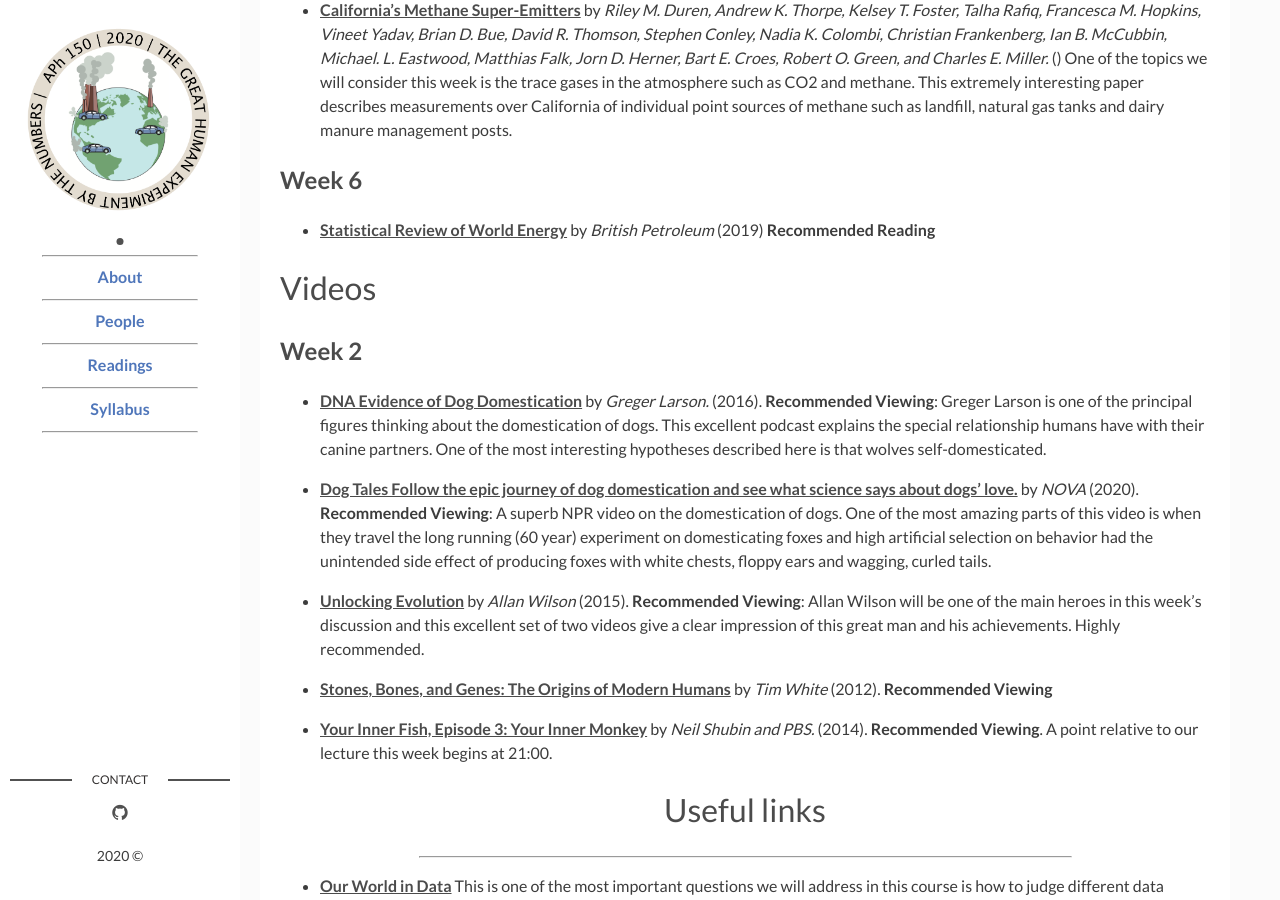
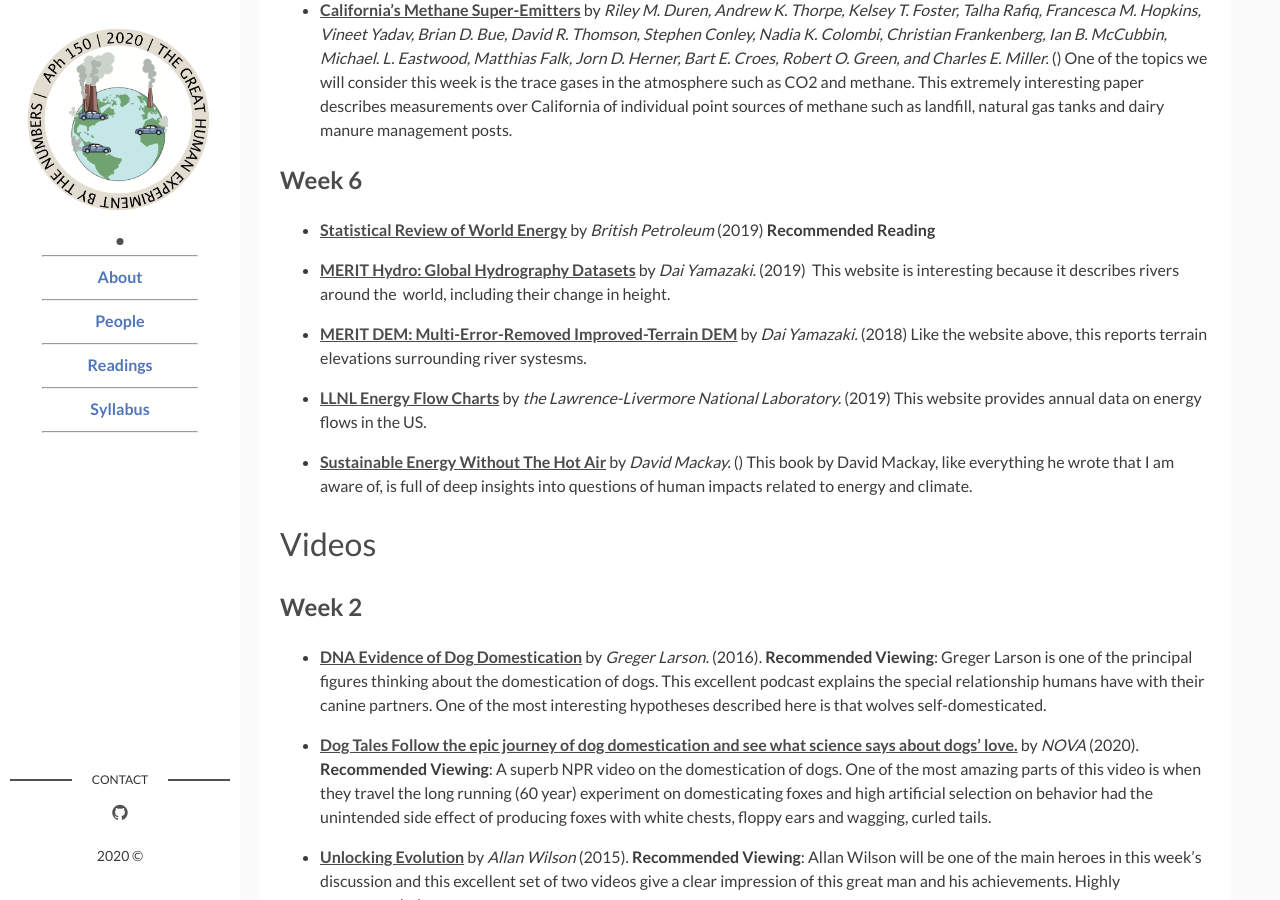
Before and after one commit to RPGroup-PBoC/aph150_human_impacts, a Jekyll site: the page built from page02_readings.md, in a window 1280 px wide and 900 px high, scrolled down 4011 px. Built offline with Jekyll 4.4.1, drawn with Linux system fonts in a browser that asks for light colours.

Commit message:
Added reading links

```diff
--- a/_data/readings.yaml
+++ b/_data/readings.yaml
@@ -411,3 +411,39 @@ Week 6:
     link: BP_2019.pdf
     description: >
       **Recommended Reading**
+  - pub:
+    title: "MERIT Hydro: Global Hydrography Datasets"
+    authors: Dai Yamazaki.
+    year: 2019
+    link_type: external
+    link: "http://hydro.iis.u-tokyo.ac.jp/~yamadai/MERIT_Hydro/"
+    description: >
+       This website is interesting because it describes rivers around the
+       world, including their change in height.
+  - pub:
+    title: "MERIT DEM: Multi-Error-Removed Improved-Terrain DEM"
+    authors: Dai Yamazaki.
+    year: 2018
+    link_type: external
+    link: "http://hydro.iis.u-tokyo.ac.jp/~yamadai/MERIT_DEM/"
+    description: >
+      Like the website above, this reports terrain elevations surrounding river
+      systesms.
+  - pub:
+    title: "LLNL Energy Flow Charts"
+    authors: the Lawrence-Livermore National Laboratory.
+    year: 2019
+    link_type: external
+    link: "https://flowcharts.llnl.gov/commodities/energy"
+    description: >
+      This website provides annual data on energy flows in the US.
+
+  - pub:
+    title: Sustainable Energy Without The Hot Air
+    authors: David Mackay.
+    link_type: external
+    link: "https://www.withouthotair.com/ "
+    description: >
+      This book by David Mackay, like everything he wrote that I am aware of,
+      is full of deep insights into questions of human impacts related to
+      energy and climate.
```
